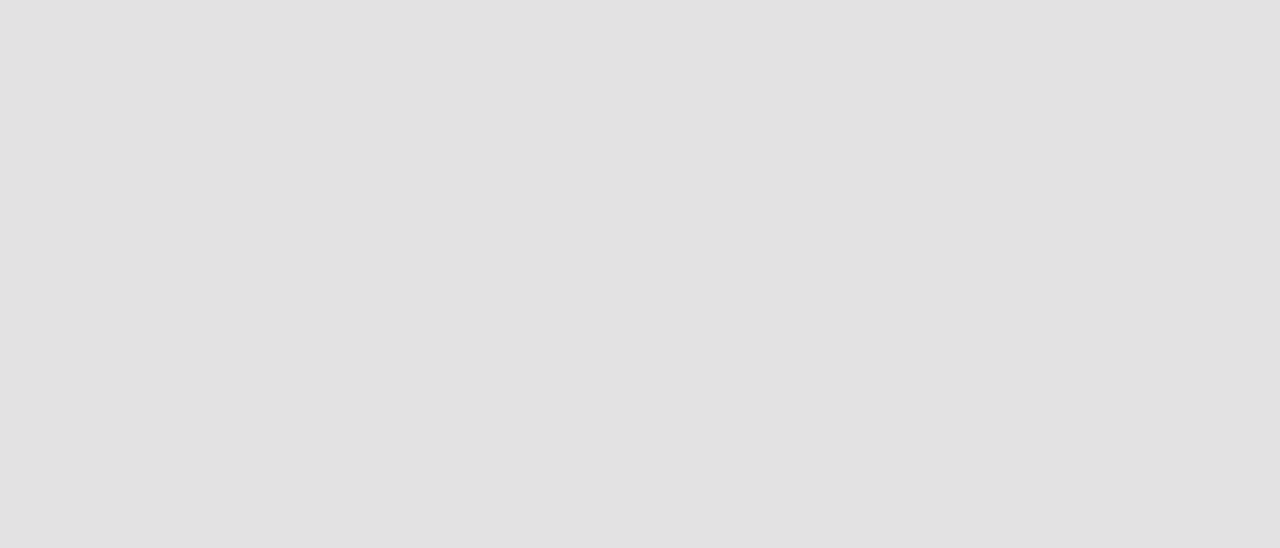
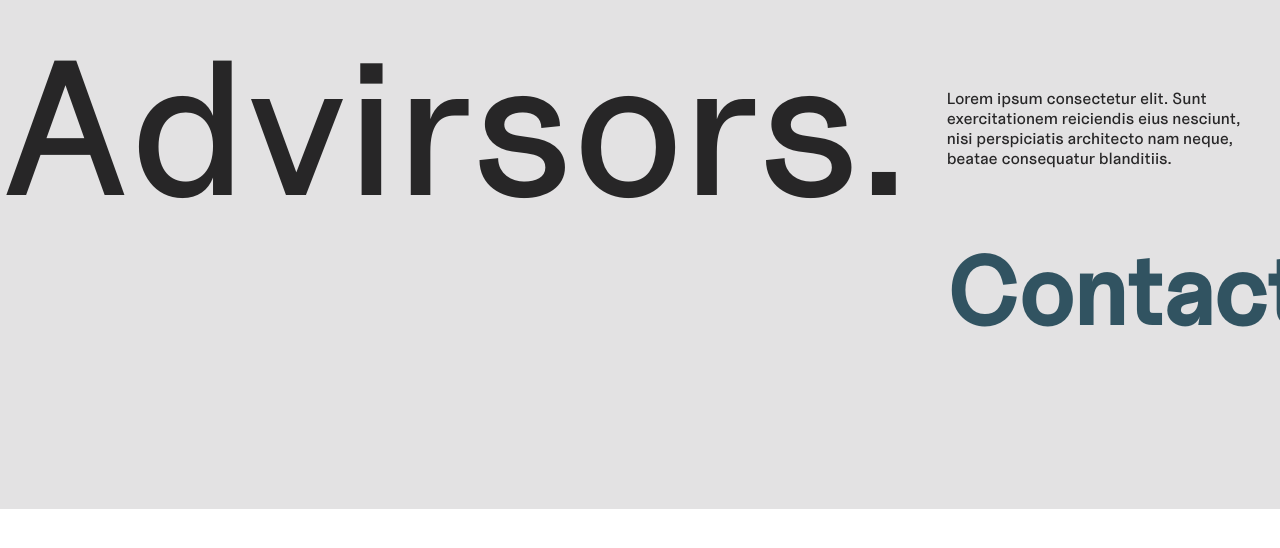
Before and after one commit to ayaOaya/real_state_agency_project, a React (Vite) app: page /about in a window 1280 px wide. Shown: the part 1976-2524 px from the top of the page. After the commit the page ends 2485 px from the top, so only its background shows below. Built offline with nearby package versions, Linux system fonts and the light colour scheme.

Commit message:
ninth commit

```diff
--- a/src/components/About/style.scss
+++ b/src/components/About/style.scss
@@ -1,7 +1,7 @@
 .about{
     background-color: #E3E2E3;
     color: #272627;
-    height: 500vh;
+    height: 300vh;
 }
 
         .title-flex{
--- a/src/components/AboutGrid/style.scss
+++ b/src/components/AboutGrid/style.scss
@@ -3,7 +3,7 @@
     top: 10rem;
     left: 0;
     opacity: 1;
-    height: 500vh;
+    height: 200vh;
 
    .imgs-grid{
     display: grid;
--- a/src/components/Contact/Contact.jsx
+++ b/src/components/Contact/Contact.jsx
@@ -3,6 +3,17 @@ import "./style.scss"
 
 export default function Contact() {
   return (
-    <div>Contact</div>
+    <>
+    <div className="contact">
+      <div className="grid-contact">
+      <div className="big-title">Advirsors.</div>
+      <div className="p-h2">
+        <p className="p-contact">Lorem ipsum  consectetur  elit. Sunt exercitationem reiciendis   eius nesciunt, nisi perspiciatis architecto nam neque, beatae consequatur blanditiis.</p>
+        <h2 className="contact-h2">Contact</h2>
+      </div>
+      </div>
+    </div>
+
+    </>
   )
 }
--- a/src/components/Contact/style.scss
+++ b/src/components/Contact/style.scss
@@ -0,0 +1,26 @@
+.grid-contact{
+    padding-top: 60rem;
+    display: grid;
+    grid-template-columns: 1fr 1fr;
+
+    .big-title{
+        font-size: 12rem;
+        padding-bottom: 10rem;
+    }
+
+    .p-h2{
+        padding-top: 5rem;
+        padding-left: 35px;
+
+
+        .p-contact{
+            padding-bottom: 4rem;
+            width: 90%;
+        }
+
+        .contact-h2{
+            font-size: 95px;
+            color: #315361;
+        }
+    }
+}
--- a/src/components/Header/Header.jsx
+++ b/src/components/Header/Header.jsx
@@ -5,6 +5,7 @@ import ScrollTrigger from 'gsap/ScrollTrigger'
 import NextPage from "../NextPage/NextPage"
 import { motion } from "framer-motion"
 import Navbar from '../Navbar/Navbar'
+import More from '../More/More'
 
 
 
@@ -69,15 +70,16 @@ export default function Header() {
         </div>
       </div>
 
+
+<More />
+
+
     </div>
+
     </div>
 
 
 
-
-    {/* <div className="another-section">
-      <h1>hello this is another section</h1>
-    </div> */}
     </>
   )
 }
--- a/src/components/Header/style.scss
+++ b/src/components/Header/style.scss
@@ -1,12 +1,12 @@
 .wrapppp{
     background-color: #E3E2E3;
-    height: 100vh;
+    height: 800vh;
 }
 
 .header{
     /* background-color: #E3E2E3; */
-    height: 100vh;
-    z-index: 1;
+    height: 800vh;
+
 
     .title-flex{
         opacity: 1;
--- /dev/null
+++ b/src/components/More/More.jsx
@@ -0,0 +1,56 @@
+import React, { useEffect } from 'react'
+import "./style.scss"
+import gsap from 'gsap'
+import ScrollTrigger from 'gsap/ScrollTrigger'
+import Contact from "../Contact/Contact"
+
+
+
+export default function More() {
+    gsap.registerPlugin(ScrollTrigger);
+
+
+    useEffect(()=>{
+
+
+        gsap.to(".more-bg", { opacity: 1,
+          scale: 1,
+          duration: 1,
+          scrollTrigger: {
+            trigger: ".more-bg",
+          },})
+
+
+
+
+
+    },[])
+  return (
+    <>
+    <div className='more'>
+
+    <div className="change-flex">
+        <h2 className='more-h2'>The Creators Network.</h2>
+        <p className="desc-more">Lorem ipsum  sit amet consectetur  elit. Blanditiis ipsa molestiae explicabo. Possimus minus in, corrupti facere iste  earum recusandae accusamus  ipsum rerum iusto numquam. Nam, quod pariatur_____</p>
+    </div>
+
+    <div className="more-bg"></div>
+
+    <div className="img-content">
+
+        <h6 className="img-desc1">Immigration</h6>
+        <h2 className="img-desc2">New york 's culture</h2>
+        <div className="img-desc3">Celelebrate generations</div>
+
+    </div>
+
+
+
+
+
+<Contact />
+   </div>
+
+    </>
+  )
+}
--- /dev/null
+++ b/src/components/More/style.scss
@@ -0,0 +1,73 @@
+.more{
+    position: absolute;
+    top: 60rem;
+    left: 5rem;
+    right: 5rem;
+
+
+    .change-flex{
+        display: flex;
+        flex-direction: row;
+        justify-content: space-between;
+
+
+
+        .more-h2{
+            font-size: 45px;
+        }
+        .desc-more{
+            padding-left: 4rem;
+            width: 30%;
+            font-size: 10px;
+            padding-right: 10px;
+        }
+    }
+
+    .more-bg{
+        background-image: url(../../../public/rent_agenyc_imgs/yuri-gokoryan-rVUZ5LseVKo-unsplash.jpg);
+        height: 80vh;
+        background-size: cover;
+        background-position: center center;
+        margin-top: 40px;
+        filter: brightness(70%);
+        transform: scale(1.7);
+        //before
+        /* clip-path: polygon(100% 0%, 100% 84%, 100% 100%, 78% 100%, 0% 100%, 0% 0%); */
+
+        ///after
+       /*  clip-path: polygon(100% 0, 100% 84%, 78% 84%, 78% 100%, 0 100%, 0 0); */
+
+    }
+
+    .img-content{
+        position: absolute;
+        top: 37rem;
+        left: 2rem;
+        color: #fff;
+
+        .img-desc1{
+            font-size: 10px;
+            padding-bottom: 8px;
+        }
+        .img-desc2{
+            font-size: 20px;
+        }
+        .img-desc3{
+            font-size: 13px;
+        }
+    }
+
+    .plus-icon{
+        position: absolute;
+        top: 37.6rem;
+        left: 75rem;
+        font-size: 3rem;
+    }
+    .plus-icon a{
+        color: #151515d3;
+        text-decoration: none;
+        font-weight: bolder;
+    }
+
+
+}
```
Also changed, not shown: 1 other file (tests, documents, lock files or other folders).
